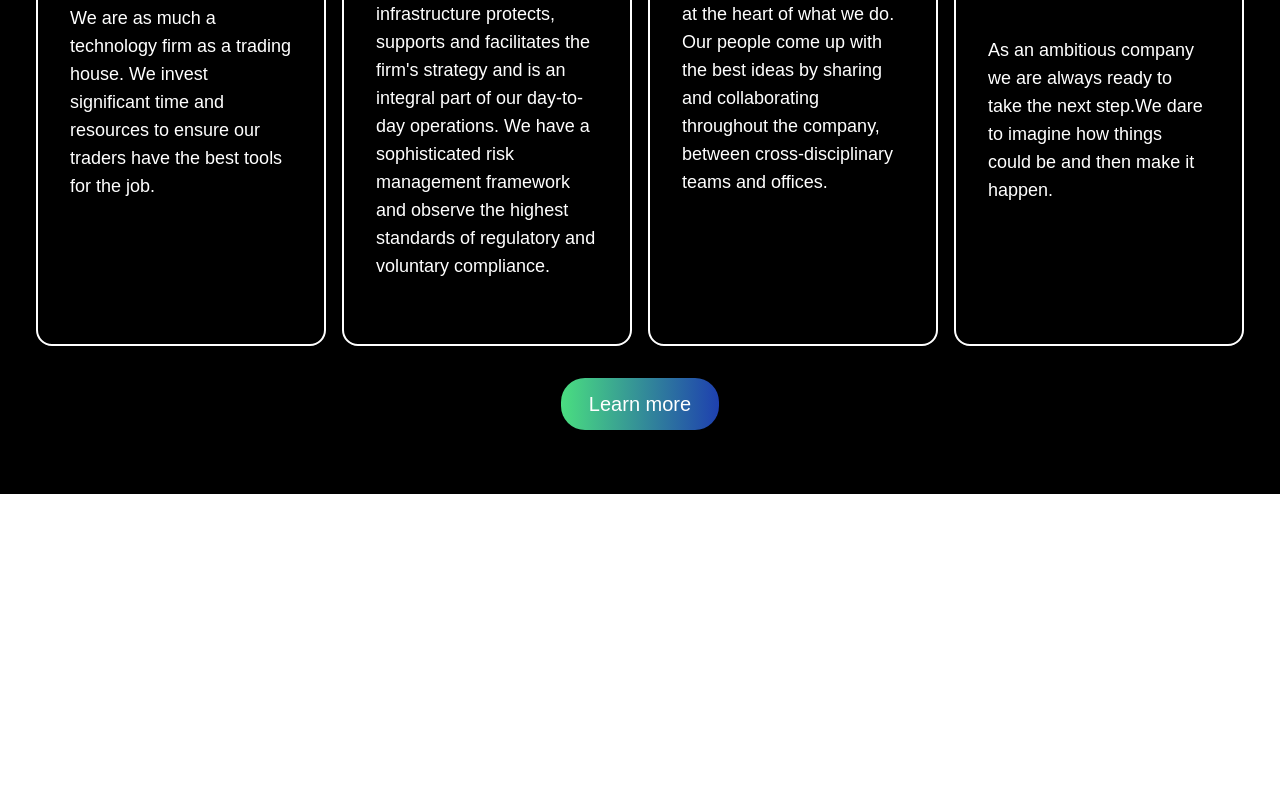
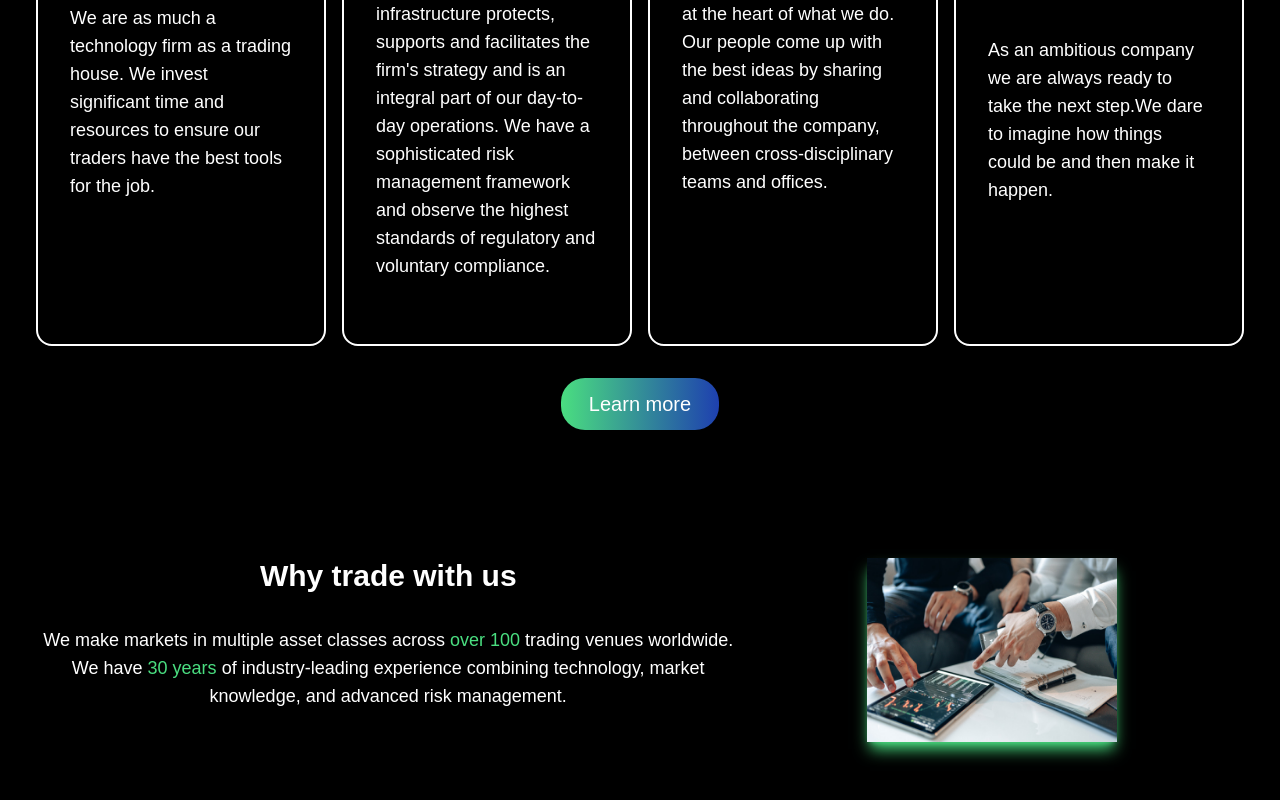
Before and after one commit to ting11222001/Trading-Commerce-Page, a Next.js app: page / in a window 1280 px wide. Shown: the part 1276-2076 px from the top of the page. Before the commit the page ends 1770 px from the top, so only its background shows below. Built offline with nearby package versions, Linux system fonts and the light colour scheme.

Commit message:
feat: 🎸 create developer section, replace content with why

```diff
--- /dev/null
+++ b/components/Developer.tsx
@@ -0,0 +1,23 @@
+import React from 'react';
+
+type Props = {}
+
+const Developer = (props: Props) => {
+  return (
+    <div className='w-full text-white bg-black text-center'>
+      <div className='max-w-[1240px] mx-auto px-4 py-16 md:flex'>
+        <div>
+          <h1>Why trade with us</h1>
+          <p className='font-light text-lg py-8'>
+            We make markets in multiple asset classes across <span className='text-green'>over 100</span> trading venues worldwide. We have <span className='text-green'>30 years</span> of industry-leading experience combining technology, market knowledge, and advanced risk management.
+          </p>
+        </div>
+        <div className='flex justify-center w-full'>
+          <img src='trade.png' alt="/" className='max-w-[250px] shadow-lg shadow-green' />
+        </div>
+      </div>
+    </div>
+  )
+}
+
+export default Developer
--- a/pages/index.tsx
+++ b/pages/index.tsx
@@ -2,6 +2,7 @@ import React from "react";
 import Navbar from "@/components/Navbar";
 import Hero from "@/components/Hero";
 import About from "@/components/About";
+import Developer from "@/components/Developer";
 
 export default function Home() {
   return (
@@ -9,6 +10,7 @@ export default function Home() {
       <Navbar />
       <Hero />
       <About />
+      <Developer />
     </h1>
   )
 }
```
Also changed, not shown: public/trade.png (added).
